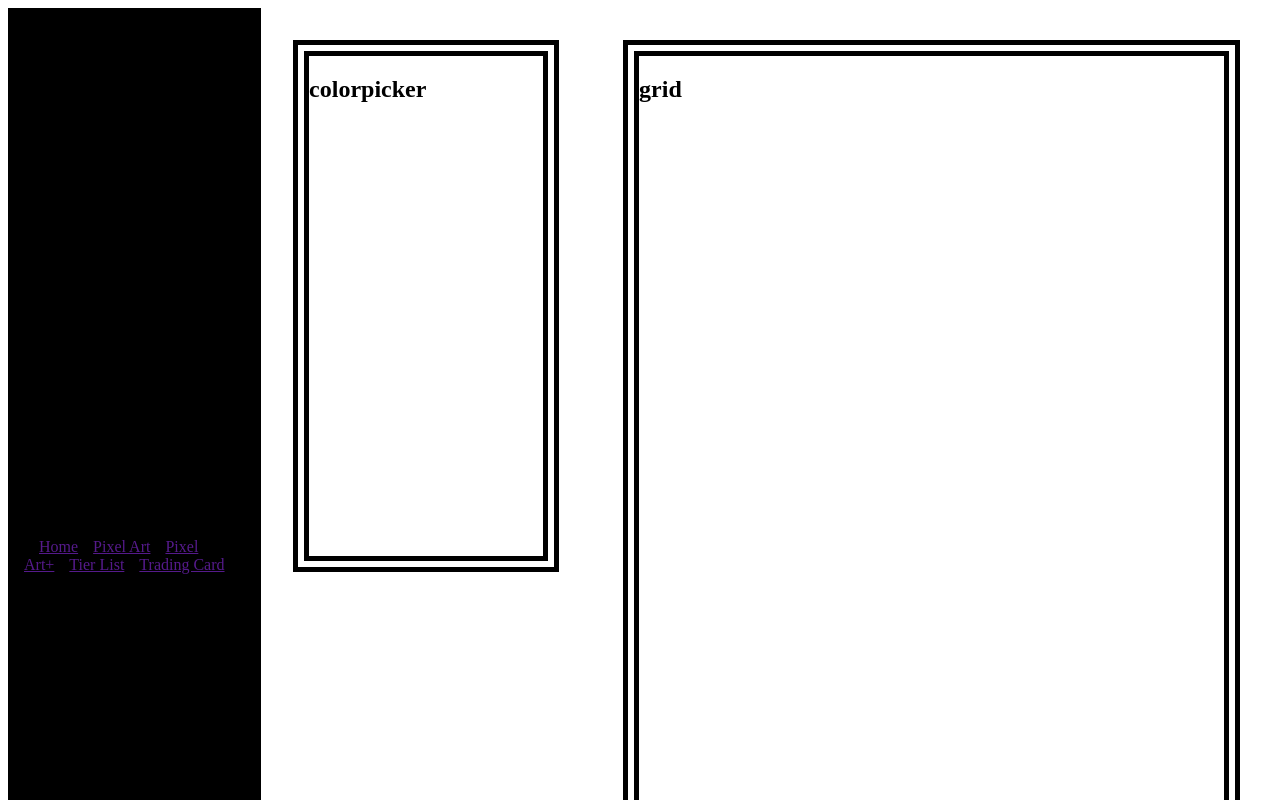
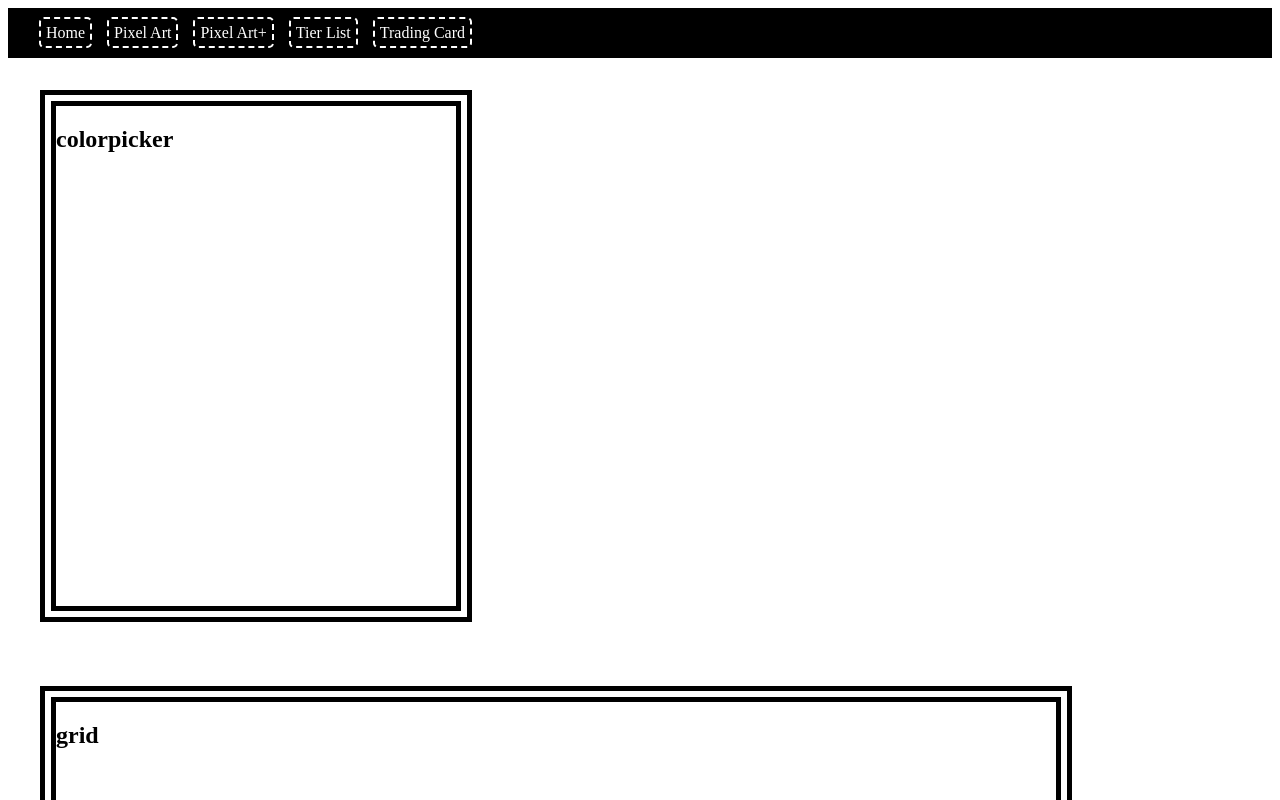
Before and after one commit to SouthBennett/pixel-art, a React (Vite) app in the folder pixel-art/: page / in a window 1280 px wide. Shown: the top 800 px of the page. Built offline with nearby package versions, Linux system fonts and the light colour scheme.

Commit message:
changes made to header component

```diff
--- a/pixel-art/src/App.css
+++ b/pixel-art/src/App.css
@@ -1,5 +1,4 @@
 main{
     display: flex;
-
-
+    flex-direction: column;
 }
--- a/pixel-art/src/components/Header.css
+++ b/pixel-art/src/components/Header.css
@@ -8,4 +8,20 @@
 
 .nav-link {
   margin-left: 15px;
+  color: white;
+  text-decoration: none;
+  border-width: 2px;
+  border-style: dashed;
+  background-color: black;
+  border-radius: 5px;
+  padding: 5px
 }
+
+.nav-link:hover {
+  text-decoration: underline;
+}
+
+.dark-mode {
+  background-color: black;
+  color: white;
+}
--- a/pixel-art/src/components/Header.jsx
+++ b/pixel-art/src/components/Header.jsx
@@ -1,10 +1,14 @@
 import '../components/Header.css'
 
 export default function Header() {
+  function colorChange() {
+    let element = document.getElementById("nav-link");
+    element.classList.toggle("dark-mode")
+  }
   return (
     <header className="header" id="header">
       <nav>
-        <a href="" className="nav-link">Home</a>
+        <a onClick={colorChange} href="" className="nav-link">Home</a>
         <a href="" className="nav-link">Pixel Art</a>
         <a href="" className="nav-link">Pixel Art+</a>
         <a href="" className="nav-link">Tier List</a>
```
